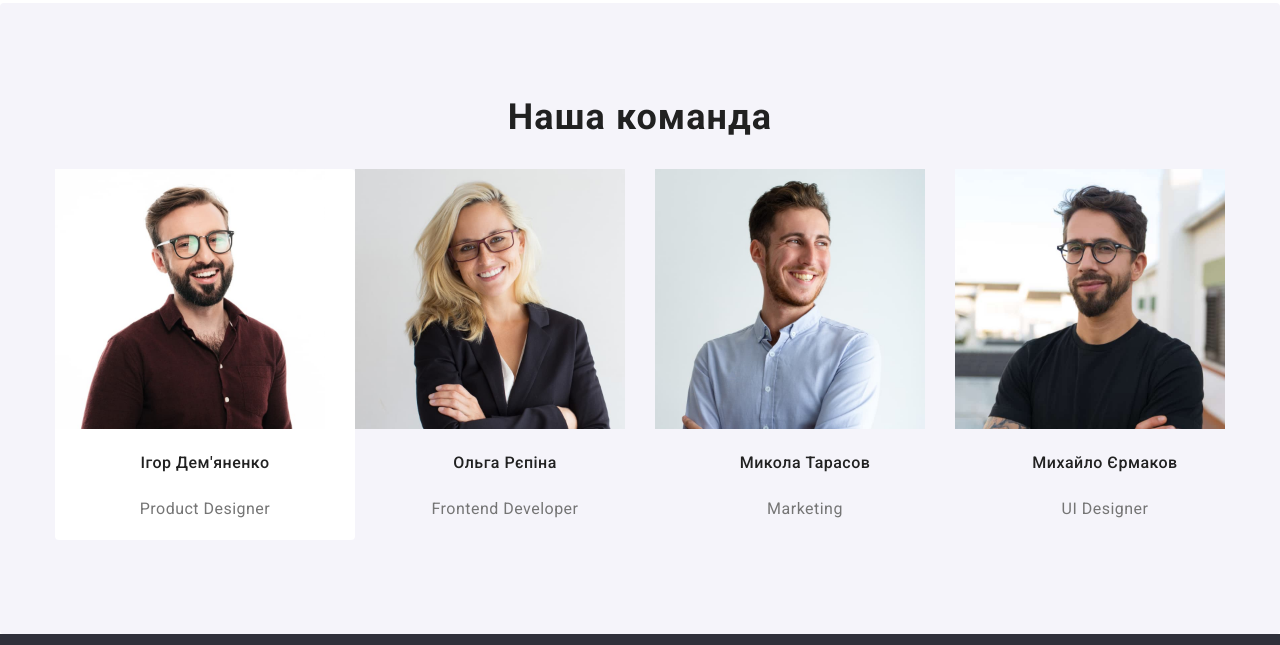
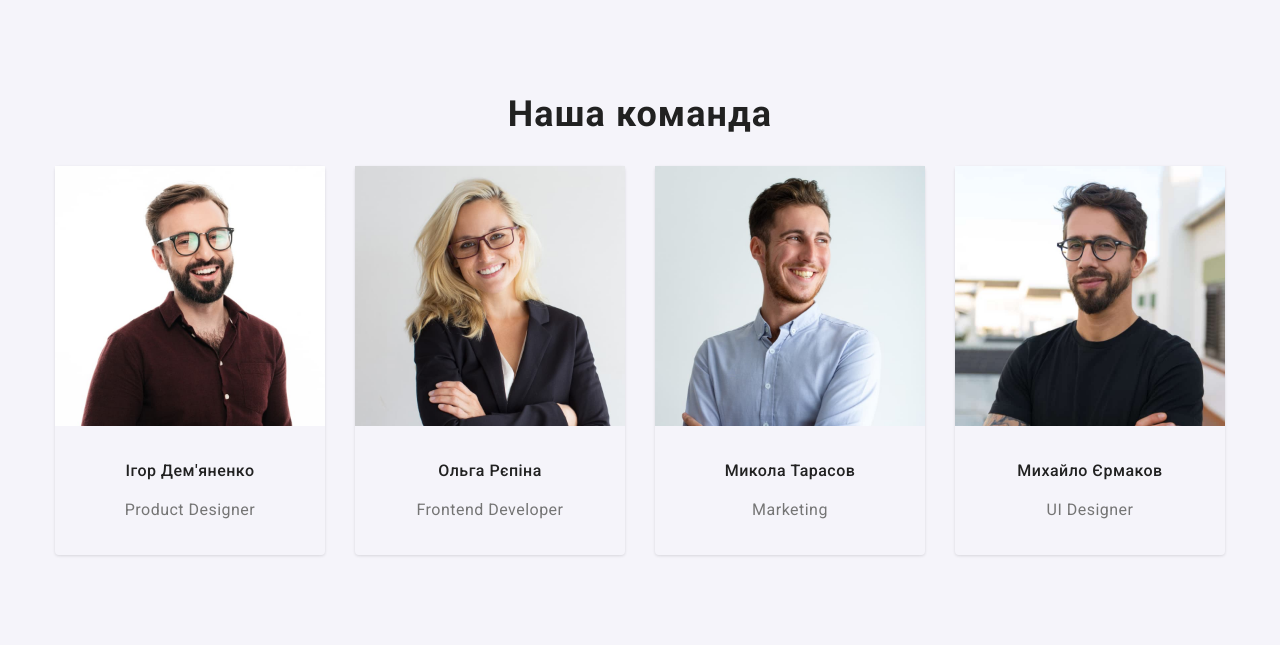
Before and after one commit to Svitlana12345/-goit-markup-hw-02, a plain HTML site: page index.html in a window 1280 px wide. Shown: the part 1675-2320 px from the top of the page. Drawn offline with nearby package versions, Linux system fonts and the light colour scheme.

Commit message:
Д/З 3 изменения

```diff
--- a/index.html
+++ b/index.html
@@ -31,7 +31,7 @@
 
 
     <div class="contacts">
-      <a class="header-mail blue" href="malito: info@devstudio.com "> info@devstudio.com</a>
+      <a class="header-mail" href="malito: info@devstudio.com "> info@devstudio.com</a>
       <a class="header-tell black" href="tel:+38 096 111 11 11">+38 096 111 11 11</a>
     </nav>
   </nav>
@@ -42,7 +42,7 @@
 
        <section class="main-section">
        <div class="container">
-        <h1 class="top-title">Єфективні рішення для вашого бізнесу</h1>
+        <h1 class="top-title">Ефективні рішення для вашого бізнесу</h1>
         <button class="main-btn">Замовити послугу</button>
       </div>
 
@@ -127,56 +127,84 @@
     <h2 class="hero-top-title">Наша команда</h2>
 
   <ul class="team-foto link list">
-    <div class="foto-one">
-      <li>
+      <li style="box-shadow: 0px 2px 1px 0px rgba(0, 0, 0, 0.2);
+
+box-shadow: 0px 1px 1px 0px rgba(0, 0, 0, 0.14);
+
+box-shadow: 0px 1px 3px 0px rgba(0, 0, 0, 0.12);
+border-radius: 4px;
+">
       <img class="img-team"
         src="images/img (9) (1).jpg"
         alt="чоловік в окулярах та в коричневій сорочці"
         width="100"
         height="100"
       />
-      <h3 class="hero-title">Ігор Дем'яненко</h3>
-      <p class="hero-about">Product Designer</p>
+      <div class="text"><h3 class="hero-title">Ігор Дем'яненко</h3>
+      <p class="hero-about">Product Designer</p></div>
+
     </li>
-    </div>
 
-    <div class="foto-two">
-<li>
+
+
+<li style="box-shadow: 0px 2px 1px 0px rgba(0, 0, 0, 0.2);
+
+box-shadow: 0px 1px 1px 0px rgba(0, 0, 0, 0.14);
+
+box-shadow: 0px 1px 3px 0px rgba(0, 0, 0, 0.12);
+border-radius: 4px;">
     <img class="img-team"
         src="images/img (10) (1).jpg"
         alt="жінка білявка в окулярах та чорному піджаку"
         width="100"
         height="100"
       />
-      <h3 class="hero-title">Ольга Рєпіна</h3>
-      <p class="hero-about">Frontend Developer</p>
+      <div class="text"><h3 class="hero-title">Ольга Рєпіна</h3>
+      <p class="hero-about">Frontend Developer</p></div>
+
     </li>
-
-    </div>
 
 
 
 
-    <li>
+
+
+    <li style="box-shadow: 0px 2px 1px 0px rgba(0, 0, 0, 0.2);
+
+box-shadow: 0px 1px 1px 0px rgba(0, 0, 0, 0.14);
+
+box-shadow: 0px 1px 3px 0px rgba(0, 0, 0, 0.12);
+border-radius: 4px;">
       <img class="img-team"
         src="images/img (11) (1).jpg"
         alt="усміхнений хлопець в білій сорочці"
         width="100"
         height="100"
       />
-      <h3 class="hero-title">Микола Тарасов</h3>
-      <p class="hero-about">Marketing</p>
+      <div class="text"><h3 class="hero-title">Микола Тарасов</h3>
+      <p class="hero-about">Marketing</p></div>
+
     </li>
 
-  <li>
+  <li style="box-shadow: 0px 2px 1px 0px rgba(0, 0, 0, 0.2);
+
+box-shadow: 0px 1px 1px 0px rgba(0, 0, 0, 0.14);
+
+box-shadow: 0px 1px 3px 0px rgba(0, 0, 0, 0.12);
+border-radius: 4px;">
+
+
+
+
       <img class="img-team"
         src="images/img (12) (1).jpg"
         alt="чоловік в чорній футболці в окулярах"
         width="100"
         height="100"
       />
-      <h3 class="hero-title">Михайло Єрмаков</h3>
-      <p class="hero-about">UI Designer</p>
+<div class="text"><h3 class="hero-title">Михайло Єрмаков</h3>
+      <p class="hero-about">UI Designer</p></div>
+
     </li>
 
 
--- a/styles.css
+++ b/styles.css
@@ -17,9 +17,7 @@ button {
   cursor: pointer;
 }
 
-/* address {
-  font-style: normal;
-} */
+
 
 .header {
   height: 80px;
@@ -56,8 +54,6 @@ button {
   padding-left: 15px;
   padding-right: 15px;
   margin: 0 auto;
-  /* margin-left: auto;
-  margin-right: auto; */
 }
 
 .header-navigation {
@@ -114,28 +110,26 @@ a:hover {
   height: 294px;
   width: 370px;
   margin-right: 30px;
+  display: block;
 }
 
 .foto-one {
   border-radius: 4px;
   background-color: #ffffff;
+  display: block;
 }
 
 .img-team {
   height: 260px;
   width: 270px;
-  margin-right: 30px;
+  display: block;
 }
 
 .main-section {
   background-color: #2f303a;
   padding-top: 200px;
   padding-bottom: 200px;
-  /* padding-left: 452px;
-  padding-right: 452px; */
   margin: auto;
-  /* height: 600px;
-  width: 1600px; */
 }
 
 .header-item {
@@ -174,16 +168,14 @@ a:hover {
   font-size: 16px;
   font-weight: 700;
   line-height: 1.86;
-  /* letter-spacing: 0.06em; */
   color: #ffffff;
   background-color: #2196f3;
   cursor: pointer;
   margin: 0 auto;
   display: block;
   margin-top: 160px;
-  /* margin-right: 750px; */
   border-radius: 4px;
-  border-color: #2196f3;
+  border-color: transparent;
   padding-top: 10px;
   padding-bottom: 10px;
   padding-right: 32px;
@@ -200,7 +192,7 @@ a:hover {
 
 .benefits-main {
   display: flex;
-  padding-right: 30px;
+  padding-right: 215px;
   justify-content: space-between;
   gap: 30px;
 }
@@ -231,12 +223,12 @@ a:hover {
 
 .team {
   background-color: #f5f4fa;
-  border-radius: 4px;
   padding-bottom: 94px;
+  padding-top: 94px;
 }
 .team-foto {
   display: flex;
-  margin-right: 30px;
+  gap: 30px;
 }
 
 .medium-title {
@@ -279,7 +271,6 @@ a:hover {
   letter-spacing: 0.03em;
   text-align: center;
   color: #212121;
-  padding-top: 94px;
   border-radius: 4px;
 }
 
@@ -291,6 +282,8 @@ a:hover {
   letter-spacing: 0.03em;
   text-align: center;
   color: #212121;
+  margin: 0;
+  margin-bottom: 10px;
 }
 
 .hero-about {
@@ -301,6 +294,12 @@ a:hover {
   letter-spacing: 0.03em;
   text-align: center;
   color: #757575;
+  margin: 0;
+}
+
+.text {
+  padding-top: 30px;
+  padding-bottom: 30px;
 }
 
 .footer {
--- a/stylesport.css
+++ b/stylesport.css
@@ -51,10 +51,7 @@ ul {
   width: 1200px;
   padding-left: 15px;
   padding-right: 15px;
-  margin-left: 215px;
-  margin-right: 215px;
-  margin-left: auto;
-  margin-right: auto;
+  margin: 0 auto;
 }
 
 .header-navigation {
@@ -76,6 +73,10 @@ a:hover {
   color: #2196f3;
 }
 
+.all-logo {
+  margin-right: 93px;
+}
+
 .menu {
   display: flex;
   align-items: center;
@@ -83,7 +84,6 @@ a:hover {
 
 .list {
   list-style: none;
-  /* margin-right: 8px; */
 }
 
 .link {
@@ -106,7 +106,6 @@ button: {
   font-size: 26px;
   line-height: 31px;
   letter-spacing: 0.03em;
-  margin-right: 80px;
 }
 
 .logo-duo-list {
@@ -225,12 +224,16 @@ button: {
   font-family: Roboto;
 }
 
+.text {
+  padding-top: 20px;
+  padding-bottom: 20px;
+  border: 1px solid rgba(238, 238, 238, 1);
+}
+
 .footer {
   background-color: #2f303a;
   padding-top: 60px;
   padding-bottom: 60px;
-  /* padding-left: 215px;
-  padding-right: 1154px; */
   text-decoration: none;
 }
 
```
Also changed, not shown: portfolio.html (+36 -14 lines).
